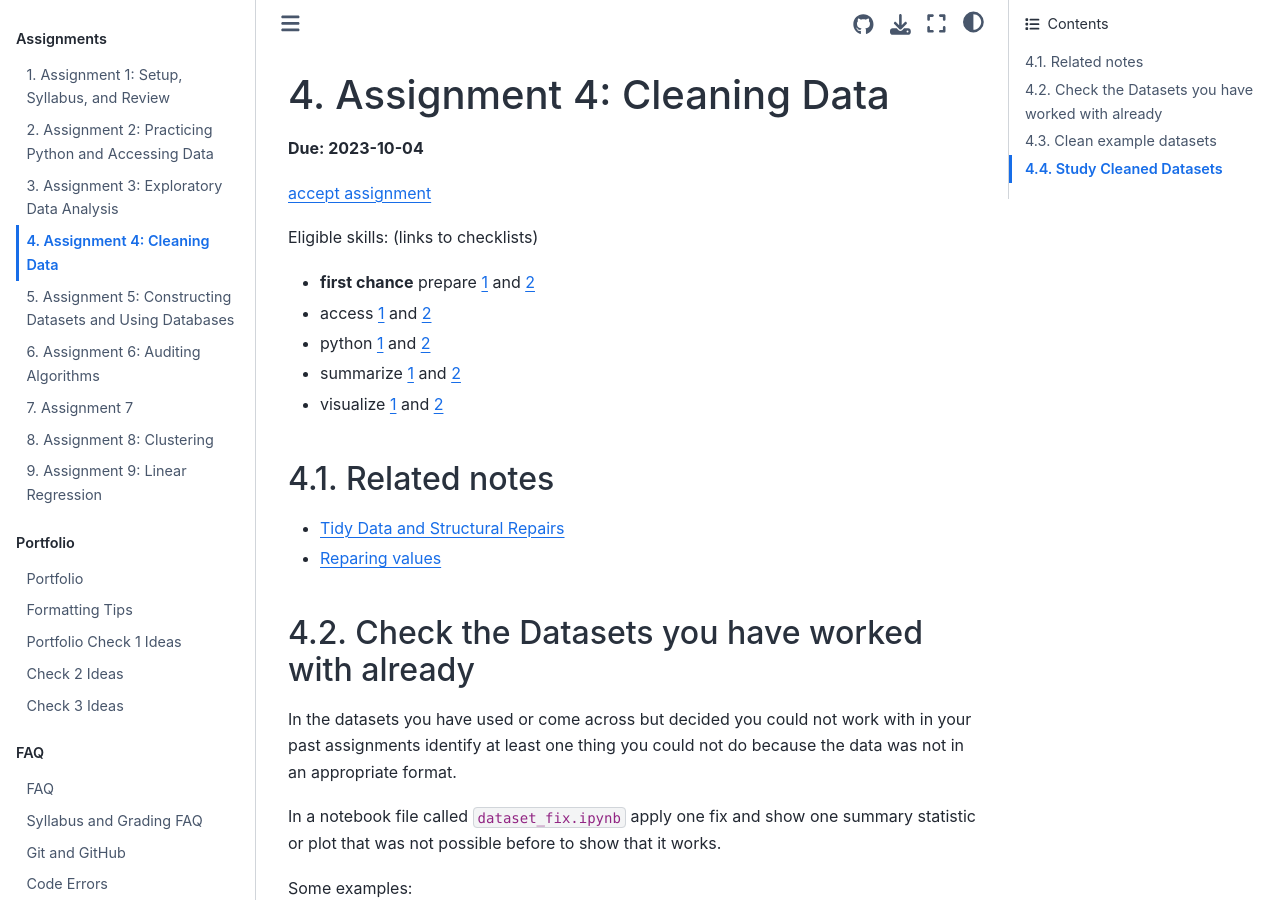
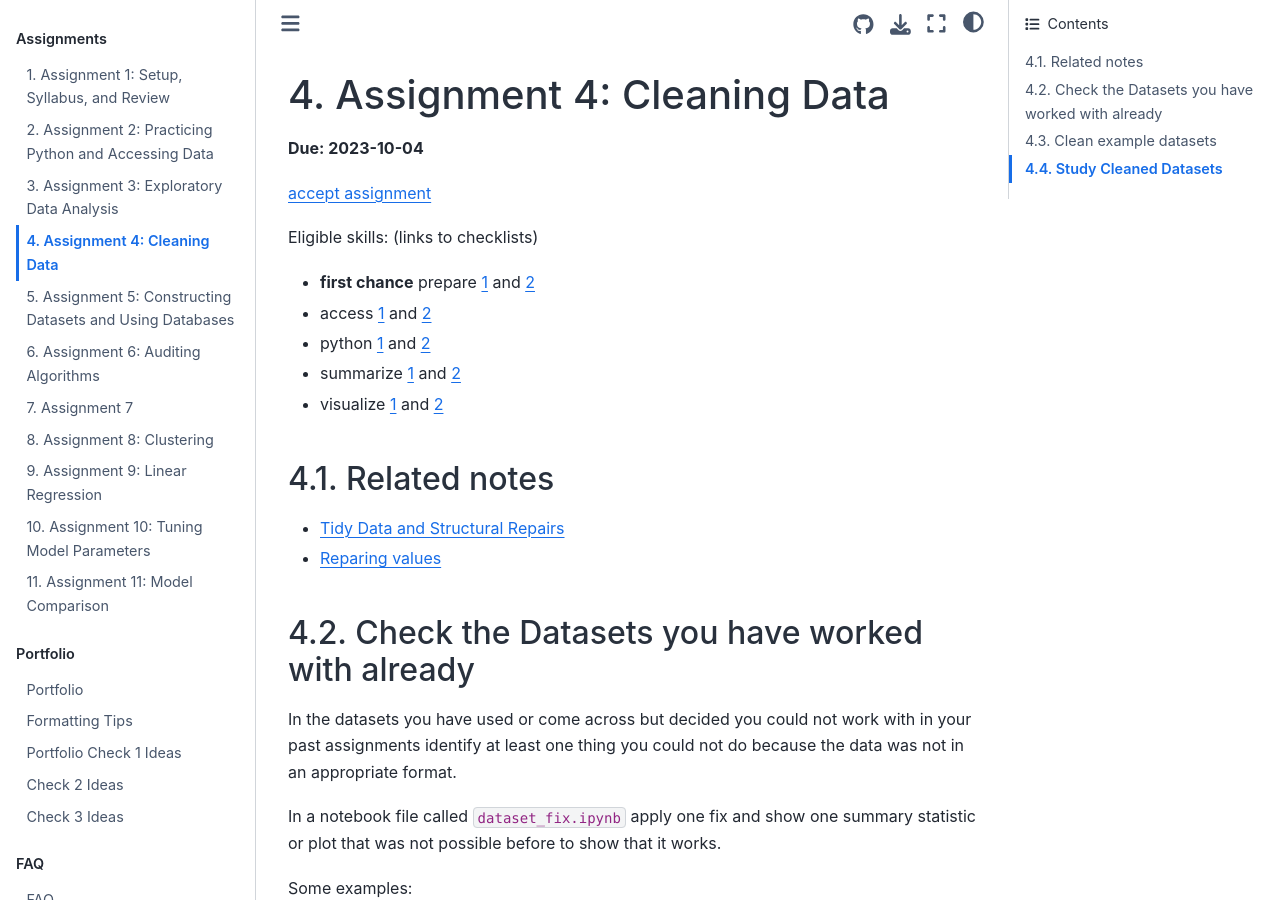
Before and after one commit to rhodyprog4ds/BrownFall23, a Jupyter Book: the page built from assignments/04-prepare.md, in a window 1280 px wide and 900 px high. Built offline with Jupyter Book 1.0.4 settings and Sphinx 7.4.7 and the Sphinx Book theme 1.1.4, drawn with Linux system fonts in a browser that asks for light colours; pages that are not in the unit, such as notebooks, are missing from menus; some of the changed lines change nothing that is shown.

Commit message:
fix links

```diff
--- a/_toc.yml
+++ b/_toc.yml
@@ -31,6 +31,7 @@ parts:
     - file: notes/2023-10-26
     - file: notes/2023-10-31
     - file: notes/2023-11-02
+    - file: notes/2023-11-07
   - caption: Assignments
     numbered: True
     chapters:
@@ -43,8 +44,8 @@ parts:
     - file: assignments/07-classification
     - file: assignments/08-clustering
     - file: assignments/09-regression
-    # - file: assignments/10-optimize
-    # - file: assignments/11-compare
+    - file: assignments/10-optimize
+    - file: assignments/11-compare
     # - file: assignments/12-fake-news
   - caption: Portfolio
     chapters:
```
